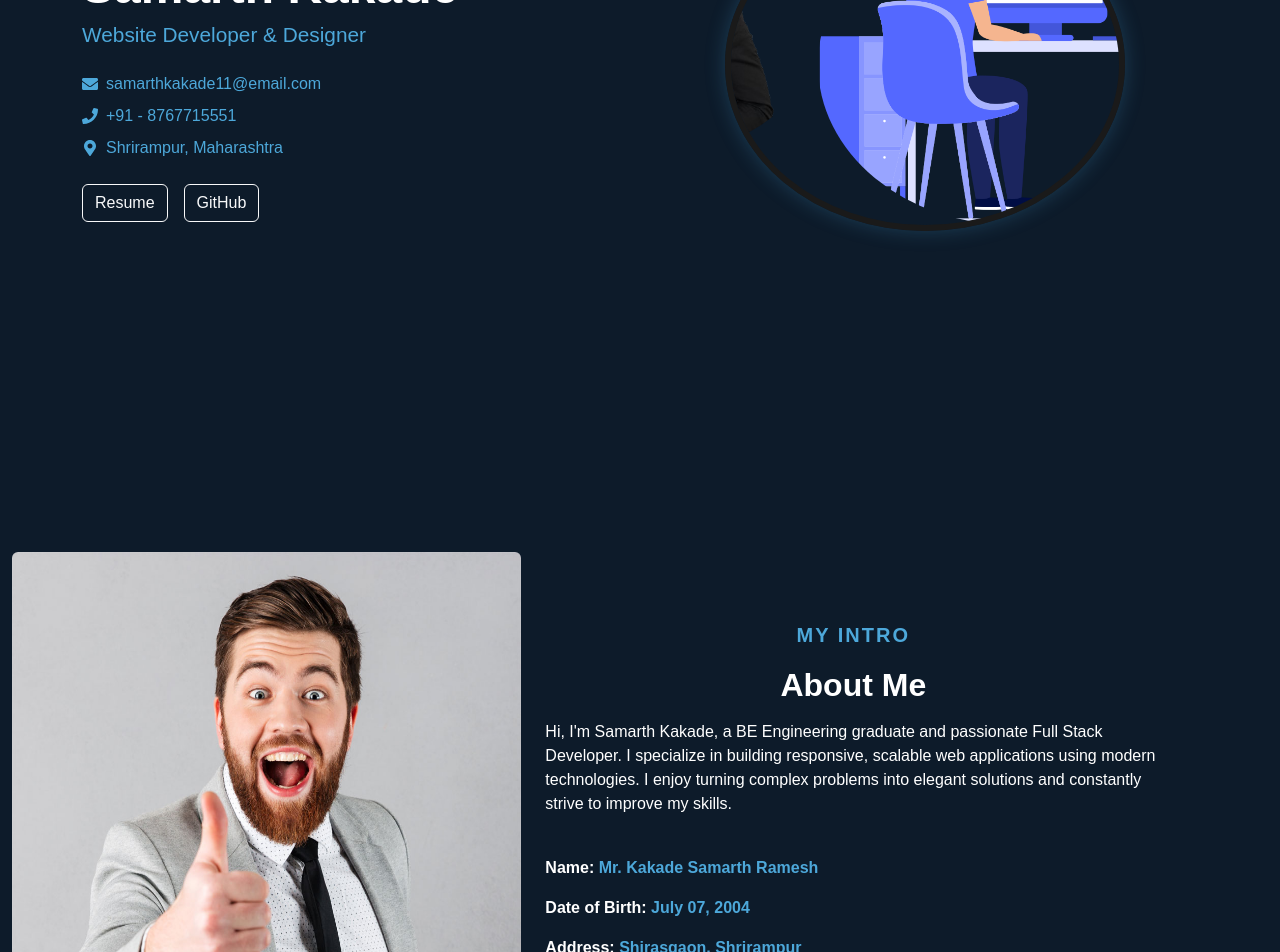
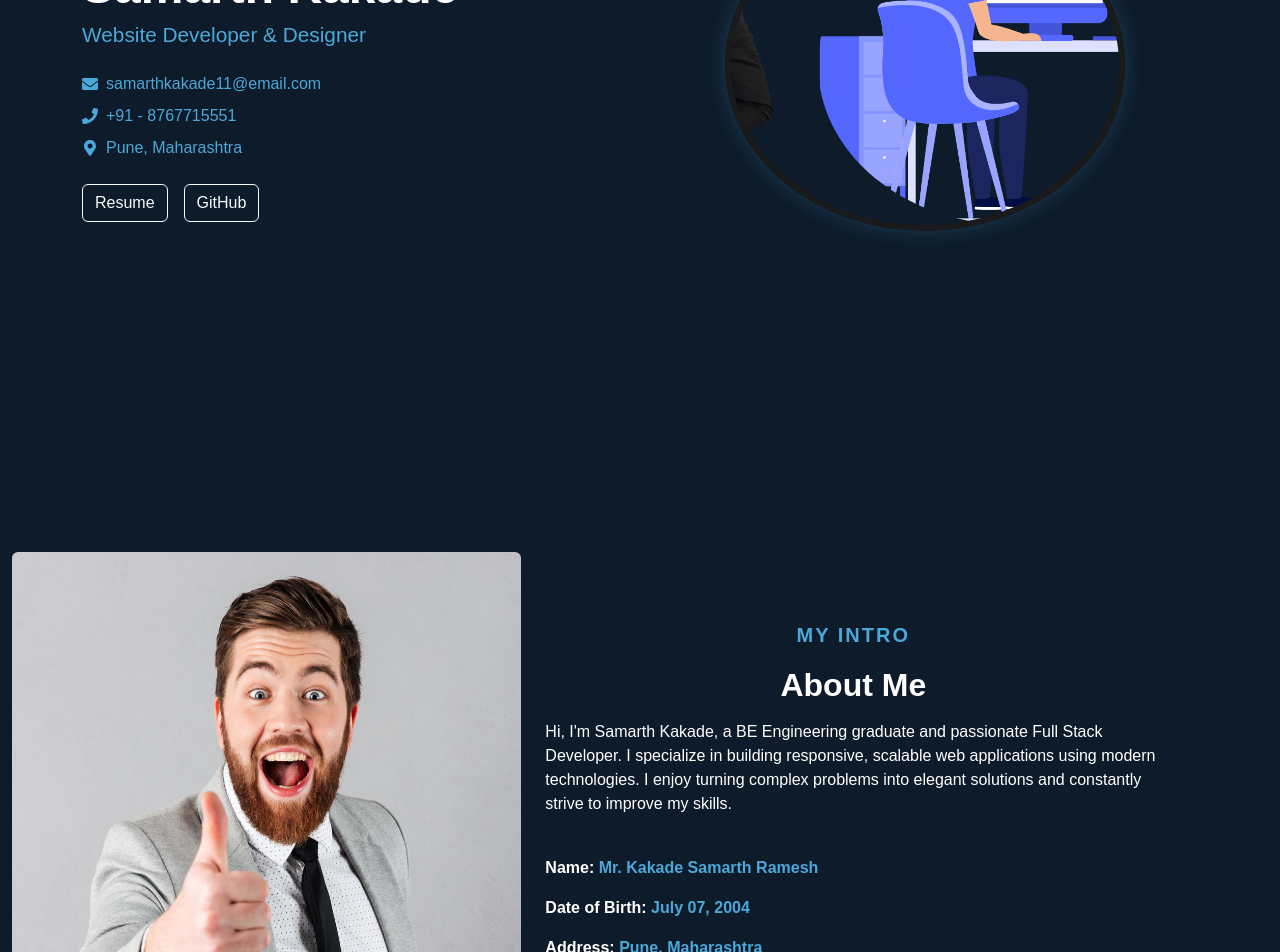
Before and after one commit to SAMKAKADE/Portfolio, a React (Vite) app: page / in a window 1280 px wide. Shown: the part 400-1352 px from the top of the page. Built offline with nearby package versions, Linux system fonts and the light colour scheme.

Commit message:
Updated: changes made on July 23

```diff
--- a/src/About.jsx
+++ b/src/About.jsx
@@ -37,7 +37,7 @@ function About() {
                     <address className={`mt-4 ${styles.whiteText}`}>
                         <p><strong>Name:</strong> <span className={styles.textHighlight}>Mr. Kakade Samarth Ramesh</span></p>
                         <p><strong>Date of Birth:</strong> <span className={styles.textHighlight}>July 07, 2004</span></p>
-                        <p><strong>Address:</strong> <span className={styles.textHighlight}>Shirasgaon, Shrirampur</span></p>
+                        <p><strong>Address:</strong> <span className={styles.textHighlight}>Pune, Maharashtra</span></p>
                         <p><strong>Zip code:</strong> <span className={styles.textHighlight}>413709</span></p>
                         <p><strong>Email:</strong> <span className={styles.textHighlight}>samarthkakade11@gmail.com</span></p>
                         <p><strong>Phone:</strong> <span className={styles.textHighlight}>+91-8767715551</span></p>
--- a/src/Contact.jsx
+++ b/src/Contact.jsx
@@ -65,7 +65,7 @@ function Contact() {
                 <div className="ms-3">
                   <p className={`fw-bold m-0 ${styles.contactHeading}`}>Address:</p>
                   <p className={`${styles.contactText} m-0`}>
-                    Shrirampur, Maharashtra
+                    Pune, Maharashtra
                   </p>
                 </div>
               </div>
--- a/src/MainSection.jsx
+++ b/src/MainSection.jsx
@@ -31,7 +31,7 @@ function MainSection() {
             <div className={styles.contactInfo}>
               <p><FaEnvelope /> samarthkakade11@email.com</p>
               <p><FaPhone /> +91 - 8767715551</p>
-              <p><FaMapMarkerAlt /> Shrirampur, Maharashtra</p>
+              <p><FaMapMarkerAlt /> Pune, Maharashtra</p>
             </div>
 
             <div className="mt-4 d-flex flex-wrap gap-3 justify-content-md-start justify-content-center">
--- a/src/Resume.jsx
+++ b/src/Resume.jsx
@@ -27,7 +27,7 @@ function Resume() {
             <h6 className={styles.name}>Samarth Kakade</h6>
             <p><em className={styles.emphasis}>Hi, I'm Samarth Kakade, a BE Engineering graduate and passionate Full Stack Developer...</em></p>
             <ul className={styles.list}>
-              <li>Shrirampur, Maharashtra</li>
+              <li>Pune, Maharashtra</li>
               <li>+91-8767715551</li>
               <li>samarthkakade11@gmail.com</li>
             </ul>
```
